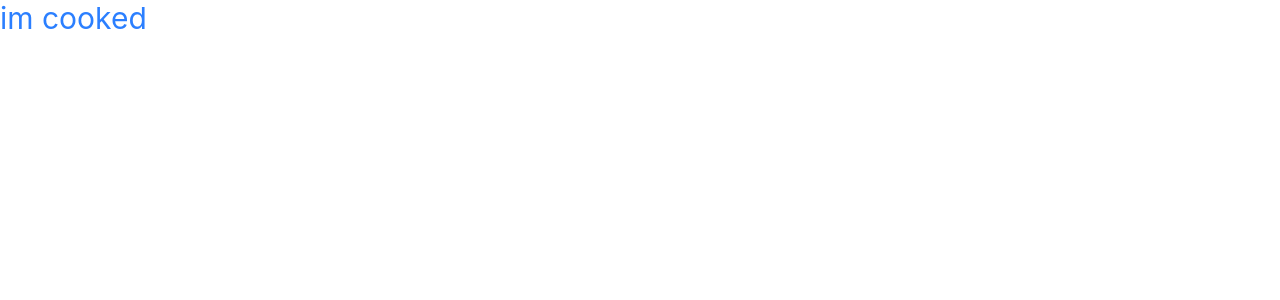
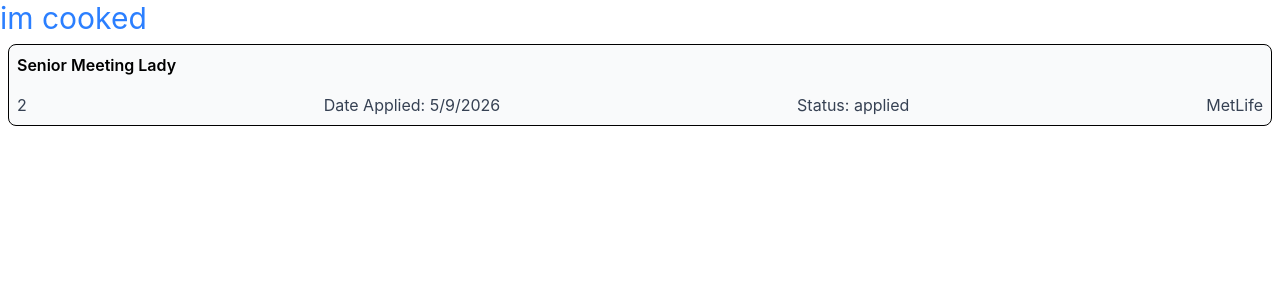
Before and after one commit to AydenGarza/ui-hire-helper, a React (Vite) app: page / in a window 1280 px wide. Shown: the top 300 px of the page. Built offline with nearby package versions, Linux system fonts and the light colour scheme.

Commit message:
added application component

```diff
--- a/src/App.tsx
+++ b/src/App.tsx
@@ -1,10 +1,12 @@
 import { useState } from 'react'
+import JobApplication from './jobApplicationCard'
 
 function App() {
 
   return (
     <>
-    	<h1 className='text-3xl text-blue-500'>im cooked</h1>
+			<h1 className='text-3xl text-blue-500'>im cooked</h1>
+			<JobApplication company={"MetLife"} jobTitle={"Senior Meeting Lady"} applicationId={2} dateApplied={new Date()} applicationStatus={"applied"}></JobApplication>
     </>
   )
 }
--- /dev/null
+++ b/src/jobApplicationCard.tsx
@@ -0,0 +1,25 @@
+type ApplicationStatus = "applied" | "interviewing" | "accepted" | "rejected";
+
+type JobApplicationSchema = {
+	company: string
+	jobTitle: string
+	applicationId: number
+	dateApplied: Date
+	applicationStatus: ApplicationStatus
+}
+
+const JobApplication = ({company, jobTitle, applicationId, dateApplied, applicationStatus}: JobApplicationSchema) => {
+	return <div className="border rounded-lg px-2 m-2 bg-gray-50">
+		<div className="text-base font-semibold py-2">
+			{jobTitle}
+		</div>
+		<div className="flex gap-4 justify-between py-2 text-gray-700">
+			<div>{applicationId}</div>
+			<div>Date Applied: {dateApplied.toLocaleDateString()}</div>
+			<div>Status: {applicationStatus}</div>
+			<div>{company}</div>
+		</div>
+	</div>
+}
+
+export default JobApplication
```
